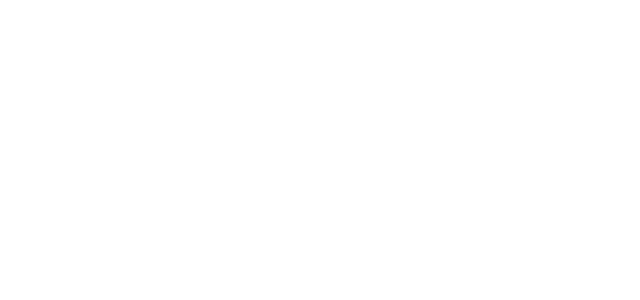
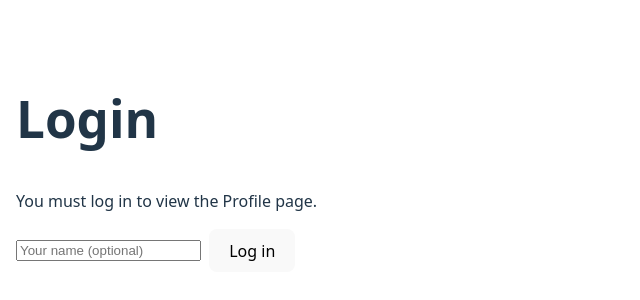
Before and after one commit to csamii/alx-fe-reactjs, a React (Vite) app in the folder react-router-advanced/: page /login in a window 1280 px wide. Before the commit this address had no page. Shown: the part 240-540 px from the top of the page, without its empty margins (0-640 px from the left). Built offline with nearby package versions, Linux system fonts and the light colour scheme.

Commit message:
Create Protected Routes

```diff
--- a/react-router-advanced/src/App.jsx
+++ b/react-router-advanced/src/App.jsx
@@ -5,13 +5,16 @@ import ProfileDetails from './components/ProfileDetails';
 import ProfileSettings from './components/ProfileSettings';
 import Blog from './components/Blog';
 import BlogPost from './components/BlogPost';
-// import ProtectedRoute from './routes/ProtectedRoute';
+import ProtectedRoute from './components/ProtectedRoute';
+import { AuthProvider } from './context/AuthContext';
+import Login from './components/Login';
 
 
 export default function App() {
   return (
     <BrowserRouter>
         <div style={{ fontFamily: 'system-ui, Arial', padding: 16 }}>
+          <AuthProvider>
             <Routes>
               <Route path="/" element={<HomePage />} />
 
@@ -20,20 +23,21 @@ export default function App() {
               <Route path="/blog/:id" element={<BlogPost />} />git
 
               {/* Login */}
-            {/* <Route path="/login" element={<Login />} /> */}
+              <Route path="/login" element={<Login />} />
 
               {/* Protected + Nested */}
-            {/* <Route element={<ProtectedRoute />}> */}
+              <Route element={<ProtectedRoute />}>
                 <Route path="/profile" element={<Profile />}>
                   <Route index element={<ProfileDetails />} />
                   <Route path="details" element={<ProfileDetails />} />
                   <Route path="settings" element={<ProfileSettings />} />
                 </Route>
-            {/* </Route> */}
+              </Route>
 
               {/* Not Found */}
               {/* <Route path="*" element={<NotFound />} /> */}
             </Routes>
+          </AuthProvider>
         </div>
       </BrowserRouter>
   );
--- /dev/null
+++ b/react-router-advanced/src/components/Login.jsx
@@ -0,0 +1,32 @@
+import { useLocation } from 'react-router-dom'
+import { useAuth } from '../context/AuthContext'
+import { useState } from 'react'
+
+export default function Login() {
+  const location = useLocation()
+  const { login } = useAuth()
+  const [name, setName] = useState('')
+
+  const from = location.state?.from?.pathname || '/profile'
+
+  return (
+    <section>
+      <h1>Login</h1>
+      <p>You must log in to view the Profile page.</p>
+      <form
+        onSubmit={(e) => {
+          e.preventDefault()
+          login(name || 'User', from)
+        }}
+        style={{ display: 'flex', gap: 8, alignItems: 'center' }}
+      >
+        <input
+          placeholder="Your name (optional)"
+          value={name}
+          onChange={(e) => setName(e.target.value)}
+        />
+        <button type="submit">Log in</button>
+      </form>
+    </section>
+  )
+}
--- /dev/null
+++ b/react-router-advanced/src/components/ProtectedRoute.jsx
@@ -0,0 +1,19 @@
+import { Navigate, Outlet } from 'react-router-dom'
+import { useAuth } from '../context/AuthContext'
+
+/**
+ * ProtectedRoute:
+ * Wraps around routes that require authentication.
+ * If user is not logged in → redirect to /login
+ */
+export default function ProtectedRoute() {
+  const { user } = useAuth()
+
+  if (!user) {
+    // Redirect to login if not authenticated
+    return <Navigate to="/login" replace />
+  }
+
+  // If authenticated → render child routes
+  return <Outlet />
+}
--- /dev/null
+++ b/react-router-advanced/src/context/AuthContext.jsx
@@ -0,0 +1,26 @@
+import { createContext, useContext, useState, useMemo } from 'react';
+import { useNavigate } from 'react-router-dom'
+
+const AuthContext = createContext(null)
+
+export function AuthProvider({ children }) {
+  const navigate = useNavigate()
+  const [user, setUser] = useState(null)
+
+  const login = (username, redirectTo = '/') => {
+    setUser({ name: username || 'Guest' })
+    navigate(redirectTo, { replace: true })
+  }
+
+  const logout = () => {
+    setUser(null)
+    navigate('/', { replace: true })
+  }
+
+  const value = useMemo(() => ({ user, login, logout }), [user])
+  return <AuthContext.Provider value={value}>{children}</AuthContext.Provider>
+}
+
+export function useAuth() {
+  return useContext(AuthContext)
+}
```
Also changed, not shown: react-router-advanced/src/routes/ProtectedRoute.jsx (deleted, +0 -13 lines). Lines whose indentation alone changed are shown as unchanged.
